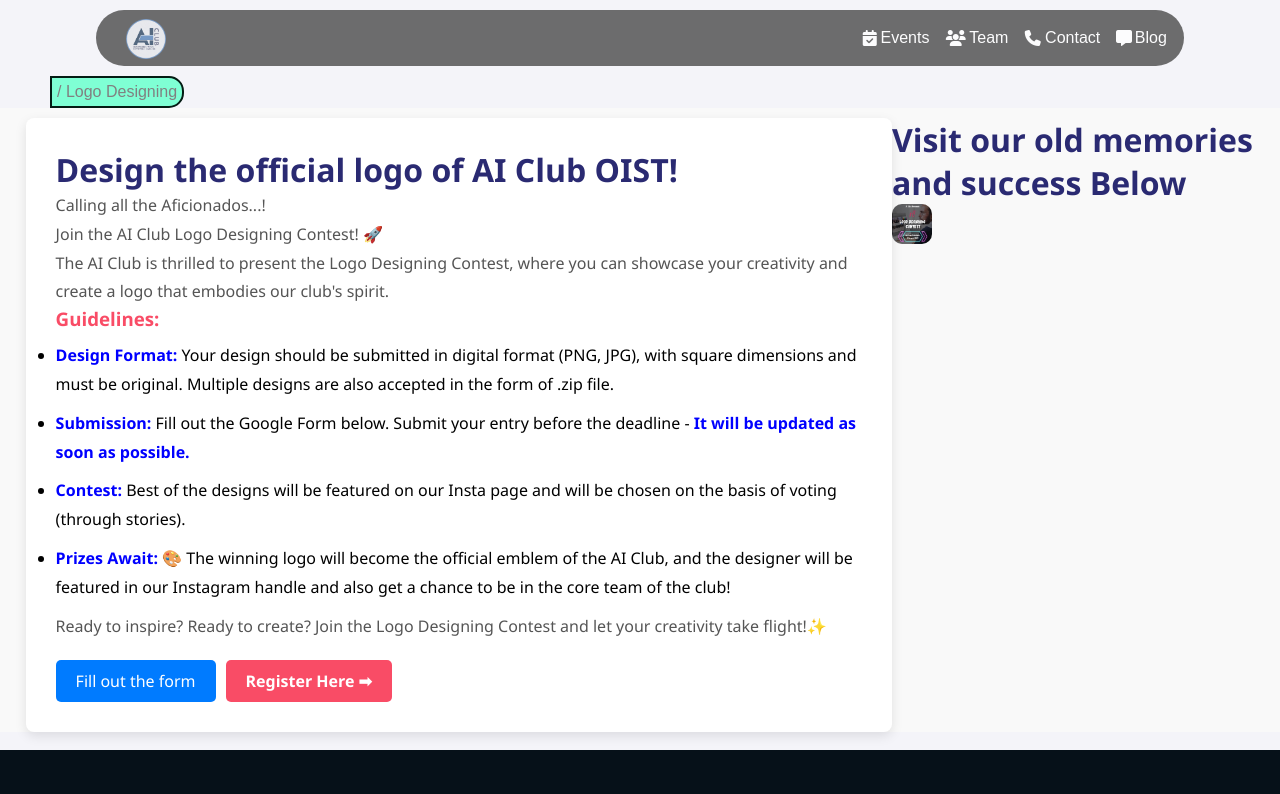
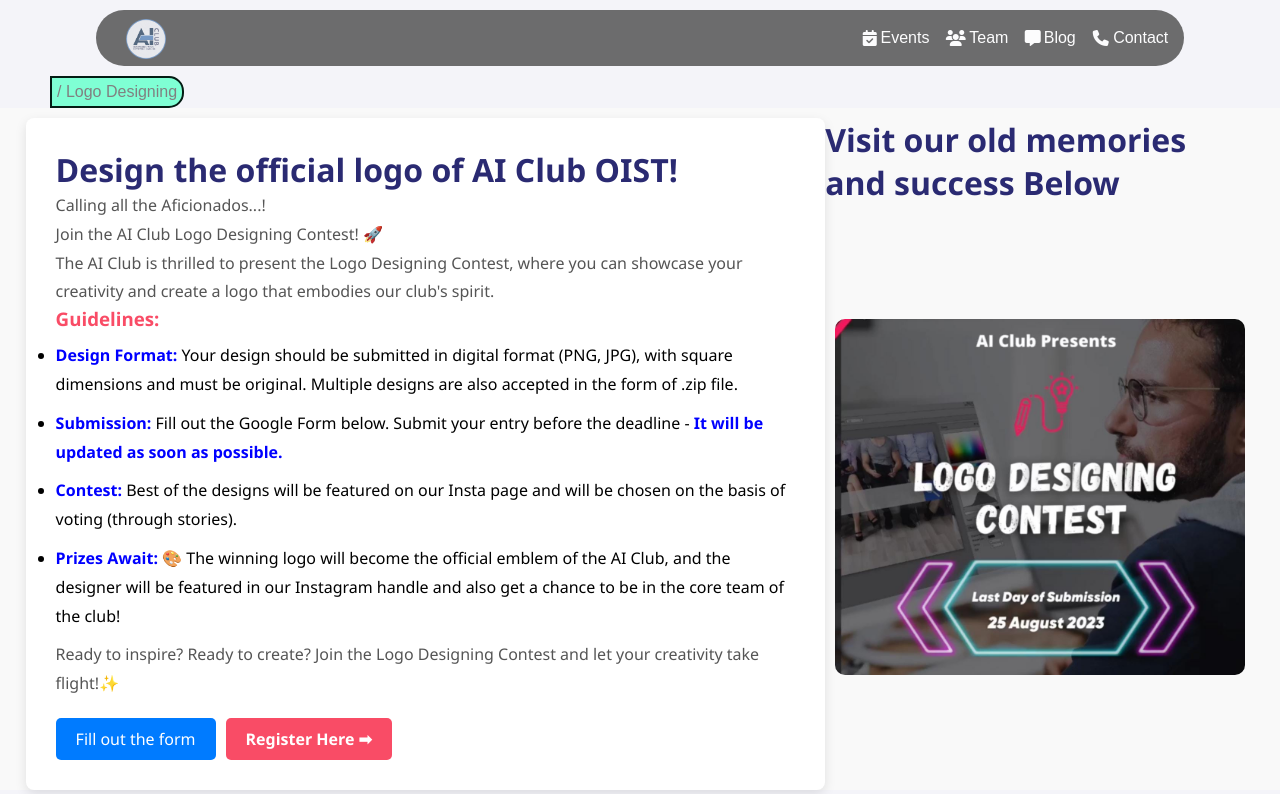
Before and after one commit to Deshbandhu01/ai-club-oist, a React (Vite) app: page /events/LogoDesign in a window 1280 px wide. Shown: the top 794 px of the page. Built offline with nearby package versions, Linux system fonts and the light colour scheme.

Commit message:
first commit

```diff
--- a/src/components/Navbar/Navbar.jsx
+++ b/src/components/Navbar/Navbar.jsx
@@ -26,8 +26,8 @@
         <ul>
           <li ><Link to="/events" className="uno"><i class="fa-solid fa-calendar-check"></i>Events</Link></li>
           <li ><Link to="/team" className="uno"><i class="fa-solid fa-users"></i>Team</Link></li>
+          <li ><Link to="/blog" className="uno"><i class="fa-solid fa-message"></i>Blog</Link></li>
           <li ><Link to="/contact" className="uno"><i class="fa-solid fa-phone"></i>Contact</Link></li>
-          <li ><Link to="/blog" className="uno"><i class="fa-solid fa-message"></i>Blog</Link></li>
         </ul>
       </div>
 
--- a/src/components/body/Contact/ContactSection.jsx
+++ b/src/components/body/Contact/ContactSection.jsx
@@ -7,7 +7,7 @@
   return (
     <>
     <section className="contact-section">
-      <div className="container_C">
+      <div className="container_Co">
         <div className="grid-container">
           {/* Left section with Video Background */}
           <div className="contact-info">
--- a/src/components/body/Contact/contact.css
+++ b/src/components/body/Contact/contact.css
@@ -1,21 +1,31 @@
 /* General styling */
 .contact-section {
-    display: flex;
-    flex-wrap: wrap;
+    /* display: flex; */
+    /* flex-wrap: wrap; */
     padding: 50px 0;
     background-color: #f9f9f9;
     width:98%
   }
 
-  .container_C{
-    width: 100%;
-    max-width: 1200px;
-    margin: 0 auto;
-    /* height:100%; */
+  .container_Co{
+    width: 100vw;
+    margin: auto;
+  }
+
+  .contact-content{
+    border-radius: 10px;
+    width:92vw;
+    margin: auto;
+  }
+
+  .contact-form{
+    width:92vw;
+    margin:auto;
+    border-radius: 10px;;
   }
 
   .cont_us{
-    width:96vw;
+    width:92vw;
     height:100vh;
     object-fit: cover;
     display: flex;
@@ -37,7 +47,7 @@
   .contact-form {
     flex: 1;
     padding: 20px;
-    min-width: 300px;
+    /* min-width: 300px; */
     overflow:hidden
   }
 
@@ -109,7 +119,7 @@
   /* Right Section for Contact Form */
   .contact-form {
     flex: 1;
-    min-width: 300px;
+    /* min-width: 300px; */
     padding-left: 20px; /* Space between the sections */
     background-color: #ffffff; /* White background for contact form */
     box-shadow: 0px 4px 8px rgba(0, 0, 0, 0.1); /* Light shadow to give form separation */
--- a/src/pages/Event_page/Event_p.css
+++ b/src/pages/Event_page/Event_p.css
@@ -75,7 +75,15 @@
 
   }
 
-  /* Resource card information section */
+  .resource-image{
+    width:40vw;
+
+  }
+
+
+/* Responsive Design */
+@media (max-width: 900px) {
+
   .event-info {
     padding: 15px;
   }
@@ -121,3 +129,4 @@
   .link_name{
     margin-left:50px;
 }
+}
--- a/src/pages/Logo_page/Logo_p.css
+++ b/src/pages/Logo_page/Logo_p.css
@@ -16,7 +16,7 @@
   }
 
   .content_logo {
-    width: auto;
+    width: 65vw;
     background-color: white;
     padding: 30px;
     border-radius: 8px;
@@ -73,8 +73,17 @@
   .image-section{
     display: flex;
     flex-direction: column;
+    justify-content: center;
+    align-items: center;
+    width:35vw;
+    height:auto
   }
 
+  .image-section img{
+    width:32vw;
+    height:auto;
+    margin:auto;
+  }
 
 
 /* Responsive Design */
```
Also changed, not shown: src/components/body/Team/Akansha.jpg (deleted).
